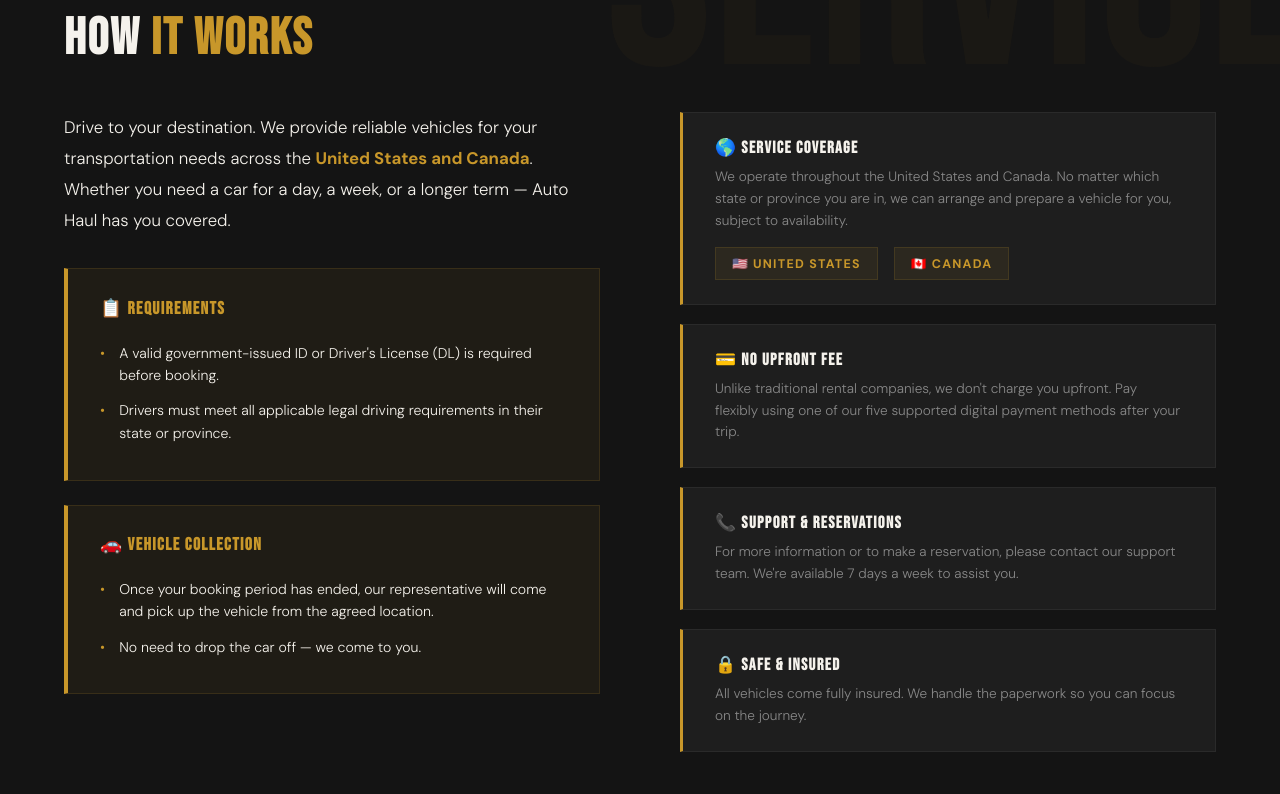
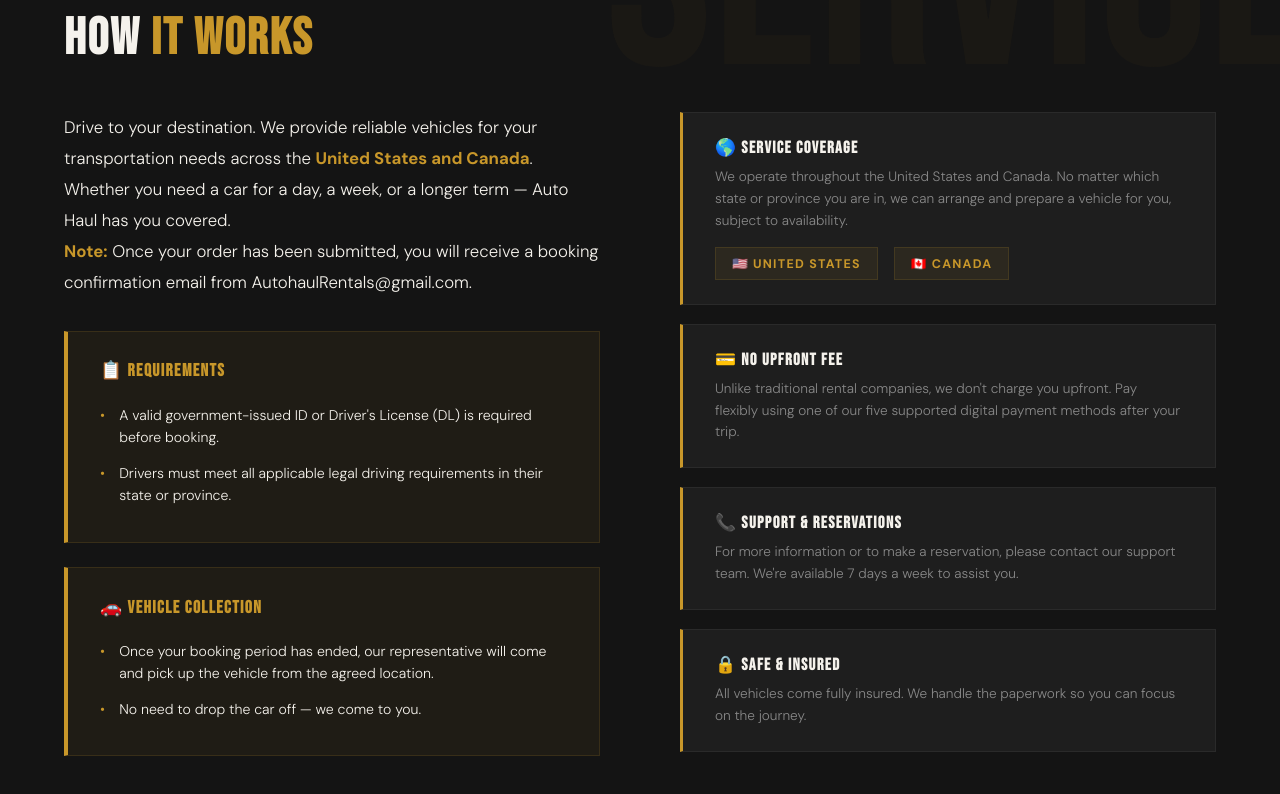
Before and after one commit to autohaul-sudo/autohaul, a plain HTML site: page auto-haul/index.html in a window 1280 px wide. Shown: the part 1006-1800 px from the top of the page. Drawn offline with nearby package versions, Linux system fonts and the light colour scheme.

Commit message:
Update index.html

```diff
--- a/auto-haul/index.html
+++ b/auto-haul/index.html
@@ -129,6 +129,9 @@
         Drive to your destination. We provide reliable vehicles
         for your transportation needs across the <strong>United States and Canada</strong>. Whether you need
         a car for a day, a week, or a longer term — Auto Haul has you covered.
+      <br>
+       <strong>Note:</strong> Once your order has been submitted, you will receive a booking confirmation email from AutohaulRentals@gmail.com.
+    </br>
       </p>
 
       <div class="info-requirements">
```
